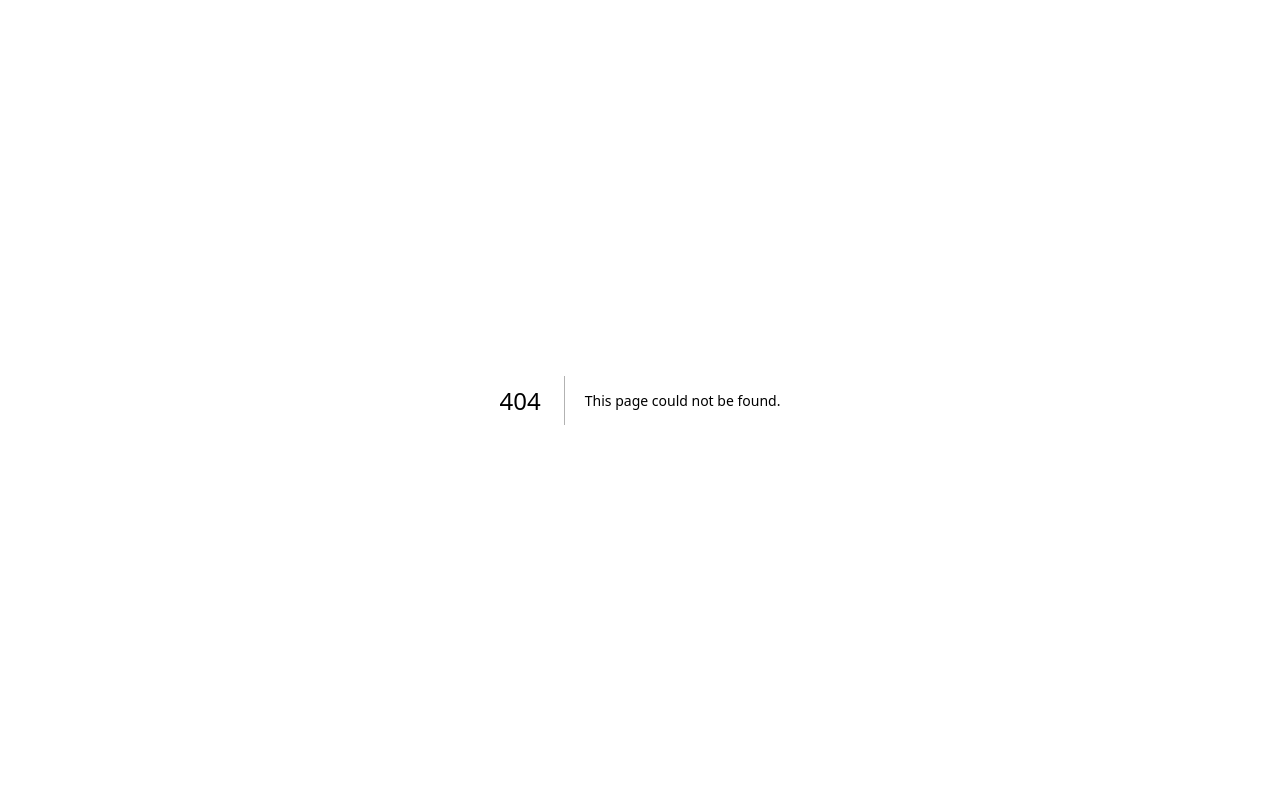
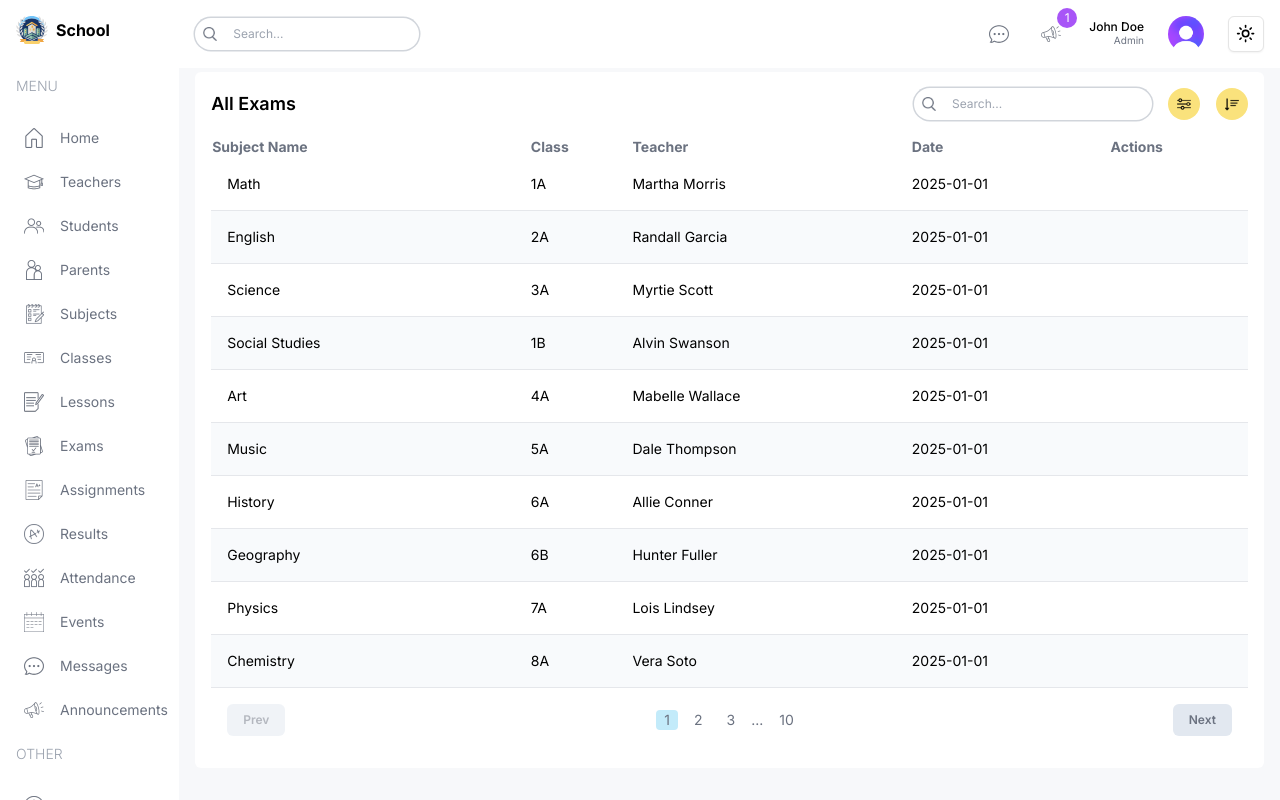
Before and after one commit to aminurjs/school-management-app, a Next.js app in the folder next-dashboard-ui/: page /list/exams in a window 1280 px wide. Before the commit this address had no page. Built offline with nearby package versions, Linux system fonts and the light colour scheme.

Commit message:
added  exam list page

```diff
--- /dev/null
+++ b/next-dashboard-ui/src/app/(dashboard)/list/exams/page.tsx
@@ -0,0 +1,91 @@
+import FormModal from "@/components/FormModal";
+import Pagination from "@/components/Pagination";
+import Table from "@/components/Table";
+import TableSearch from "@/components/TableSearch";
+import { examsData, role } from "@/lib/data";
+import Image from "next/image";
+
+type Exam = {
+  id: number;
+  subject: string;
+  class: string;
+  teacher: string;
+  date: string;
+};
+
+const columns = [
+  {
+    header: "Subject Name",
+    accessor: "name",
+  },
+  {
+    header: "Class",
+    accessor: "class",
+  },
+  {
+    header: "Teacher",
+    accessor: "teacher",
+    className: "hidden md:table-cell",
+  },
+  {
+    header: "Date",
+    accessor: "date",
+    className: "hidden md:table-cell",
+  },
+  {
+    header: "Actions",
+    accessor: "action",
+  },
+];
+
+const ExamListPage = () => {
+  const renderRow = (item: Exam) => (
+    <tr
+      key={item.id}
+      className="border-b border-gray-200 even:bg-slate-50 text-sm hover:bg-lamaPurpleLight dark:bg-muted-accent dark:border-gray-600 dark:hover:bg-accent"
+    >
+      <td className="flex items-center gap-4 p-4">{item.subject}</td>
+      <td>{item.class}</td>
+      <td className="hidden md:table-cell">{item.teacher}</td>
+      <td className="hidden md:table-cell">{item.date}</td>
+      <td>
+        <div className="flex items-center gap-2">
+          {role === "admin" ||
+            (role === "teacher" && (
+              <>
+                <FormModal table="exam" type="update" data={item} />
+                <FormModal table="exam" type="delete" id={item.id} />
+              </>
+            ))}
+        </div>
+      </td>
+    </tr>
+  );
+
+  return (
+    <div className="bg-white dark:bg-muted-accent p-4 rounded-md flex-1 m-4 mt-0">
+      {/* TOP */}
+      <div className="flex items-center justify-between">
+        <h1 className="hidden md:block text-lg font-semibold">All Exams</h1>
+        <div className="flex flex-col md:flex-row items-center gap-4 w-full md:w-auto">
+          <TableSearch />
+          <div className="flex items-center gap-4 self-end">
+            <button className="w-8 h-8 flex items-center justify-center rounded-full bg-lamaYellow">
+              <Image src="/filter.png" alt="" width={14} height={14} />
+            </button>
+            <button className="w-8 h-8 flex items-center justify-center rounded-full bg-lamaYellow">
+              <Image src="/sort.png" alt="" width={14} height={14} />
+            </button>
+            {role === "admin" || (role === "teacher" && <FormModal table="exam" type="create" />)}
+          </div>
+        </div>
+      </div>
+      {/* LIST */}
+      <Table columns={columns} renderRow={renderRow} data={examsData} />
+      {/* PAGINATION */}
+      <Pagination />
+    </div>
+  );
+};
+
+export default ExamListPage;
```
